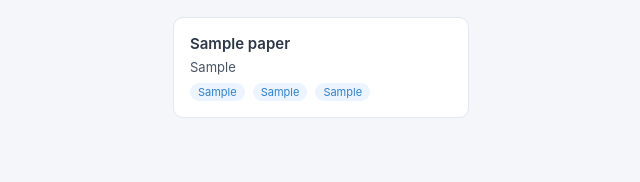
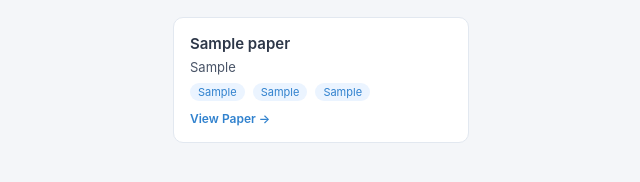
Before and after one commit to shrishavijay/vidyapatra, a Flask app: page / in a window 1280 px wide. Shown: the part 174-356 px from the top of the page, without its empty margins (7-647 px from the left). Run offline with Flask 3, Linux system fonts and the light colour scheme; tables that the repository leaves empty hold one stand-in row (values such as "Sample post").

Commit message:
feat: file_url field, clickable cards with Coming soon state

```diff
--- a/app.py
+++ b/app.py
@@ -16,6 +16,7 @@ class Paper(db.Model):
     stream = db.Column(db.String(50), nullable=False)
     year = db.Column(db.String(10), nullable=False)
     board = db.Column(db.String(50), nullable=False)
+    file_url = db.Column(db.String(300))
 
     # This converts one Paper object into a dictionary
     # So Flask can turn it into JSON
@@ -27,6 +28,7 @@ class Paper(db.Model):
             "stream": self.stream,
             "year": self.year,
             "board": self.board,
+            "file_url": self.file_url,   # NEW
         }
 
 # Homepage route
--- a/static/script.js
+++ b/static/script.js
@@ -9,8 +9,11 @@
 
   // This function builds the HTML for ONE card and returns it as text
   function createCard(paper) {
+    const link = paper.file_url ? paper.file_url : "#";
+    const label = paper.file_url ? "View Paper →" : "Coming soon";
+
     return `
-      <div class="paper-card">
+      <a href="${link}" target="_blank" class="paper-card">
         <div class="card-subject">${paper.subject}</div>
         <div class="card-college">${paper.college}</div>
         <div class="card-meta">
@@ -18,7 +21,8 @@
           <span class="tag">${paper.year}</span>
           <span class="tag">${paper.board}</span>
         </div>
-      </div>
+        <div class="card-action">${label}</div>
+      </a>
     `;
   }
 
--- a/static/style.css
+++ b/static/style.css
@@ -84,10 +84,20 @@
     width: calc(33.33% - 11px);
     cursor: pointer;
     transition: box-shadow 0.2s;
+    text-decoration: none;
+    color: inherit;
+    display: block;
   }
 
   .paper-card:hover {
     box-shadow: 0 4px 12px rgba(0,0,0,0.1);
+  }
+
+  .card-action {
+    margin-top: 10px;
+    font-size: 12px;
+    font-weight: 600;
+    color: #3182ce;
   }
 
   .card-subject {
```
